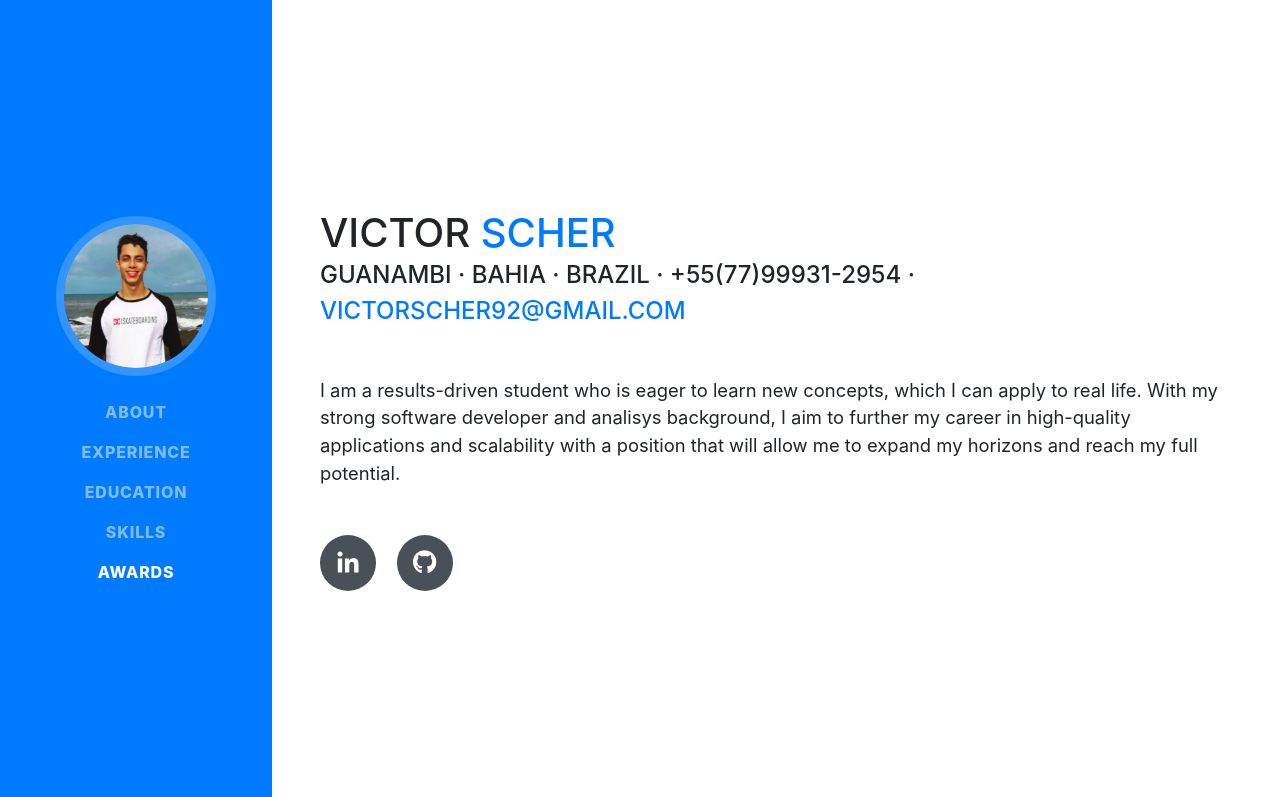
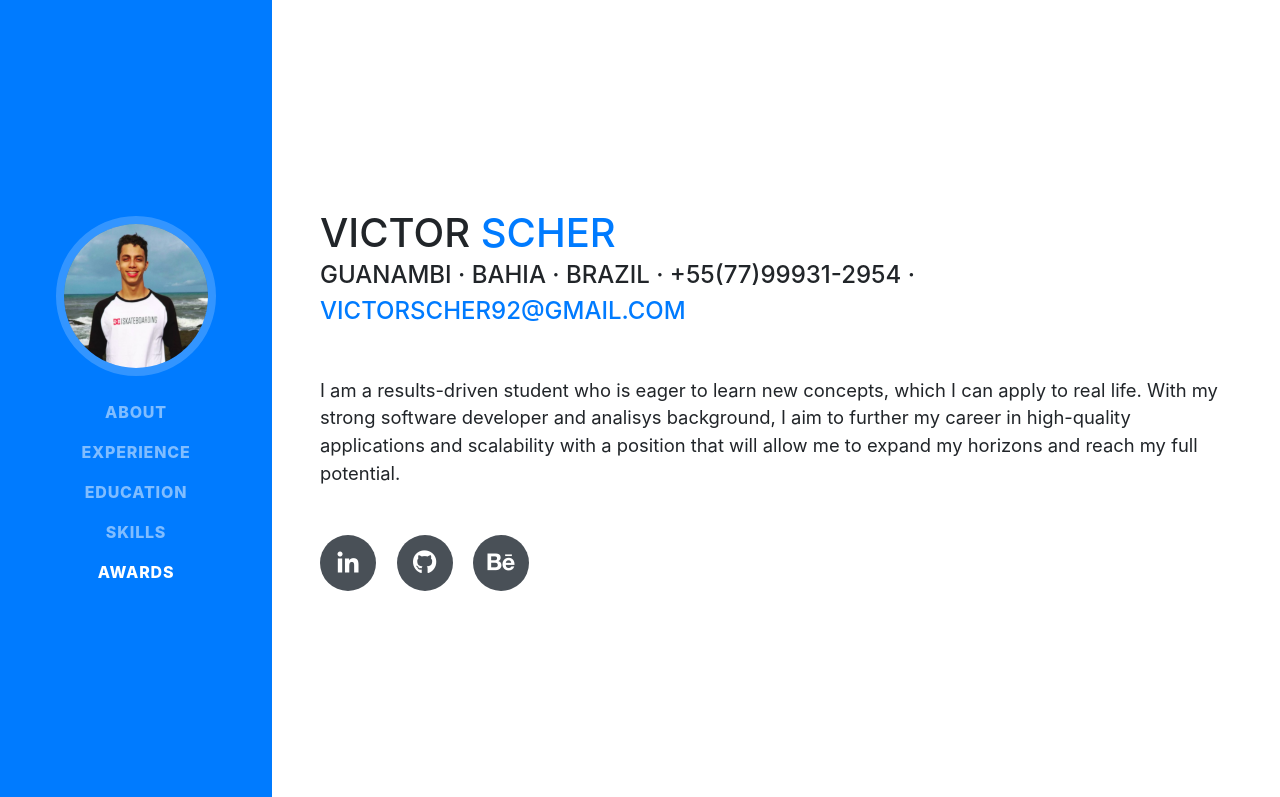
Before and after one commit to victorscher/resume, a website with bundled scripts: page index.html in a window 1280 px wide. Shown: the top 797 px of the page. Built offline with nearby package versions, Linux system fonts and the light colour scheme; a web font is replaced by a local one.

Commit message:
Adcionando endereço do behance

```diff
--- a/index.html
+++ b/index.html
@@ -77,6 +77,9 @@
             </a>
             <a href="https://github.com/victorscher" target="_blank">
               <i class="fab fa-github"></i>
+            </a>
+            <a href="https://www.behance.net/victorscher" target="_blank">
+              <i class="fab fa-behance"></i>
             </a>
           </div>
         </div>
```
